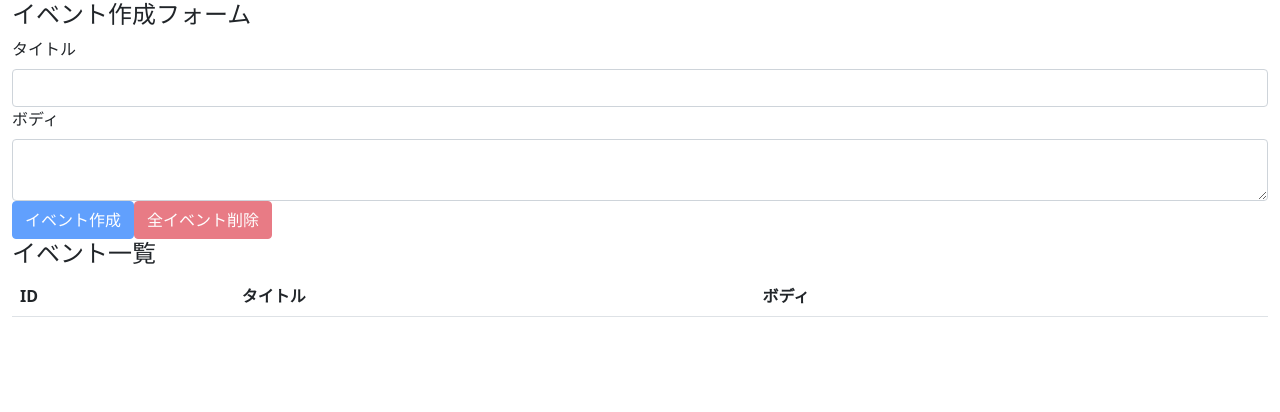
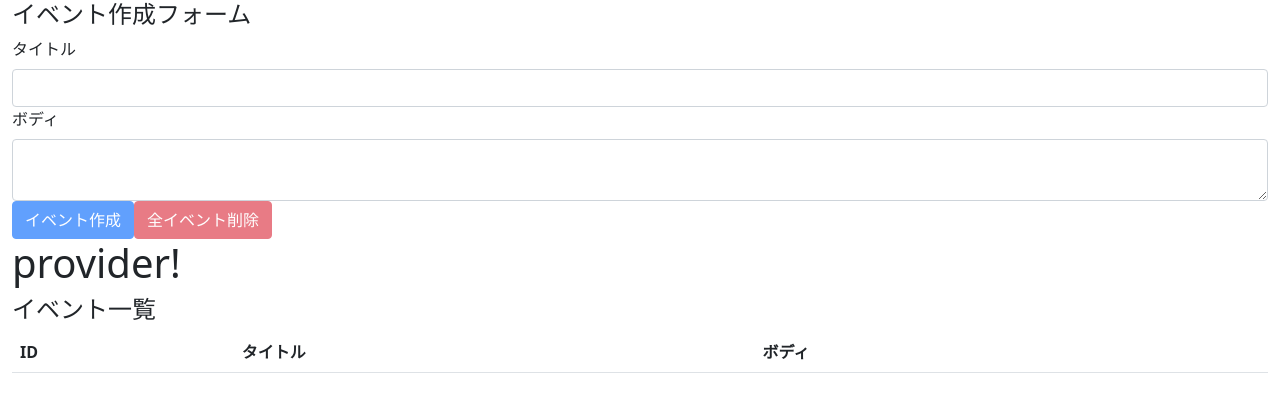
Before and after one commit to fuwa-yoshimasa/react-hooks-101, a React (Create React App) app: page / in a window 1280 px wide. Shown: the top 412 px of the page. Built offline with nearby package versions, Linux system fonts and the light colour scheme.

Commit message:
setup react context provider

```diff
--- a/src/components/App.js
+++ b/src/components/App.js
@@ -3,17 +3,19 @@ import { useReducer } from "react";
 
 import EventForm from "./EventForm";
 import Events from "./Events";
-
+import AppContext from "../contexts/AppContext";
 import reducers from "../reducers";
 
 const App = () => {
     const [state, dispatch] = useReducer(reducers, []);
 
     return (
-        <div className="container-fluid">
-            <EventForm state={state} dispatch={dispatch} />
-            <Events state={state} dispatch={dispatch} />
-        </div>
+        <AppContext.Provider value={"provider!"}>
+            <div className="container-fluid">
+                <EventForm state={state} dispatch={dispatch} />
+                <Events state={state} dispatch={dispatch} />
+            </div>
+        </AppContext.Provider>
     );
 };
 
--- a/src/components/Events.js
+++ b/src/components/Events.js
@@ -1,10 +1,13 @@
-import React from "react";
+import React, { useContext } from "react";
 
 import Event from "./Event";
+import AppContext from "../contexts/AppContext";
 
 const Events = ({ state, dispatch }) => {
+    const value = useContext(AppContext);
     return (
         <>
+            <h1>{value}</h1>
             <h4>イベント一覧</h4>
             <table className="table table-hover">
                 <thead>
```
